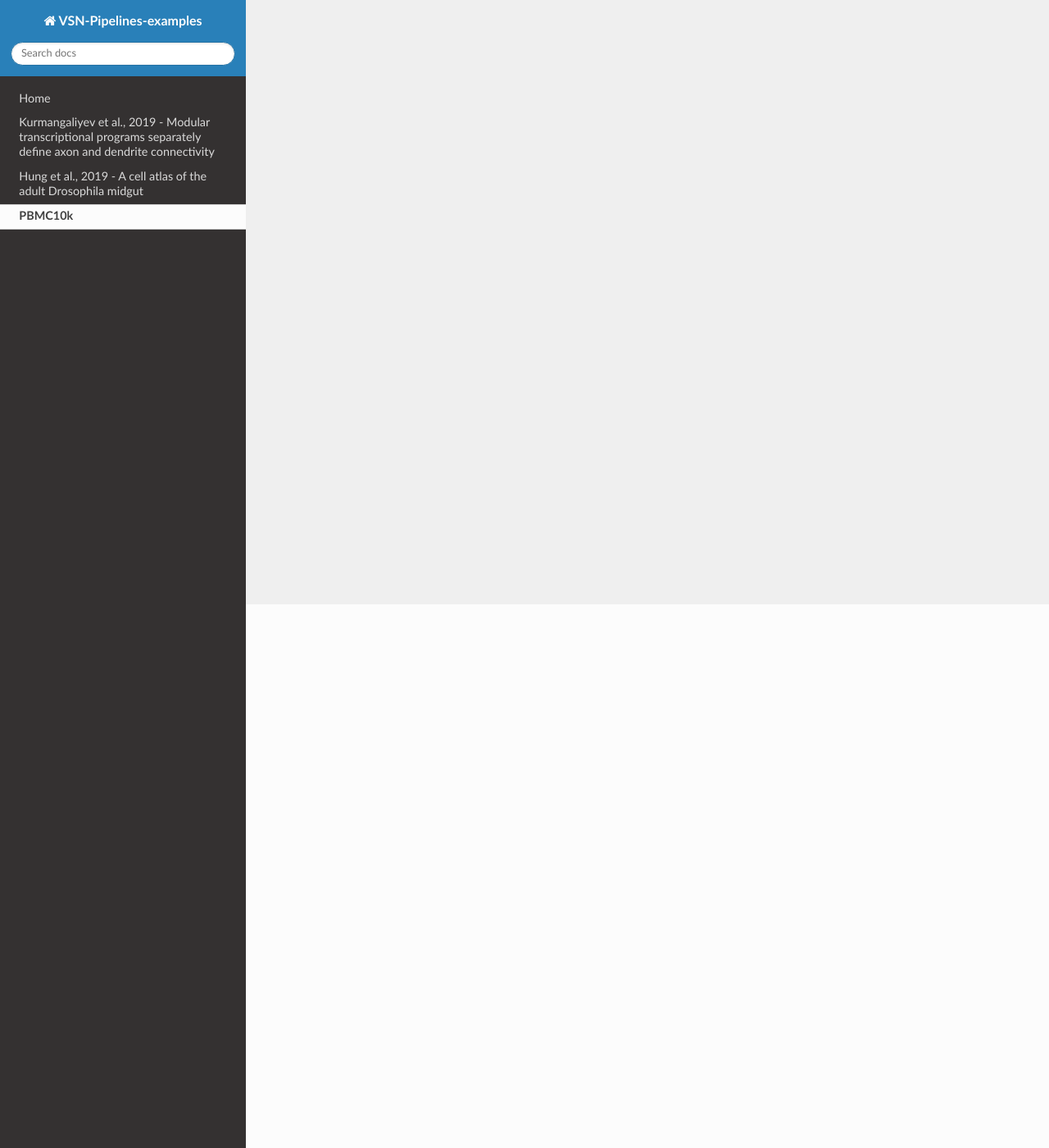
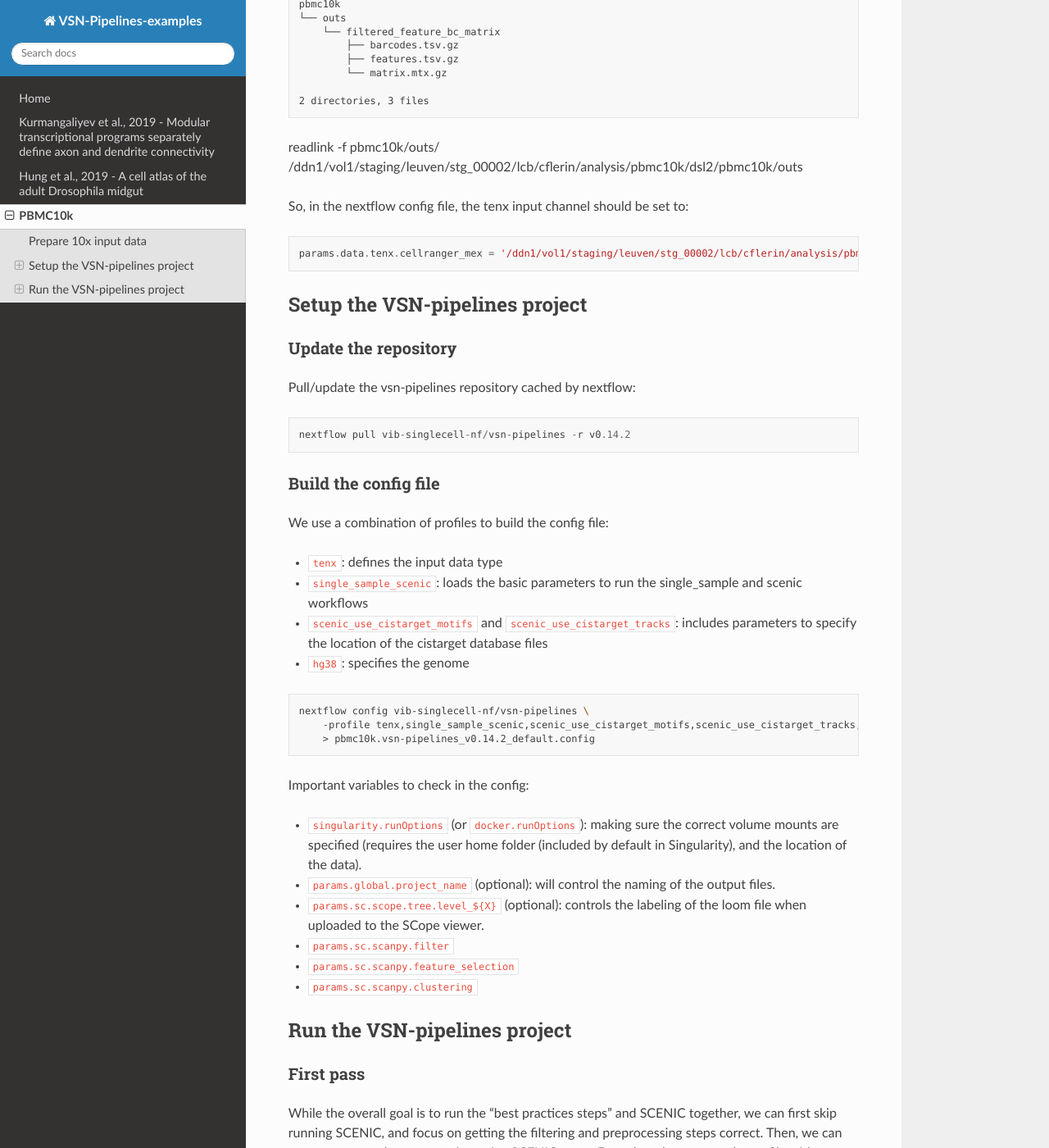
Before and after one commit to vib-singlecell-nf/vsn-pipelines-examples, a Sphinx documentation site: the page built from docs/PBMC10k.rst, in a window 1280 px wide and 1400 px high, scrolled down 663 px. Shown: the whole window at 82% size. Built offline with Sphinx 7.4.7 and the Read the Docs theme 2.0.0, drawn with Linux system fonts in a browser that asks for light colours; some of the changed text lies outside the part shown.

Commit message:
Updated PBMC10k example and main page

```diff
--- a/docs/PBMC10k.rst
+++ b/docs/PBMC10k.rst
@@ -1,2 +1,104 @@
 PBMC10k
--------
+=======
+
+Prepare 10x input data
+----------------------
+
+This tutorial shows the steps to analyze a typical scRNA-seq dataset.
+We will use PBMC data available from the 10 Genomics support website.
+
+The "Feature / cell matrix (filtered)" data was downloaded from 10x Genomics,
+`here <https://support.10xgenomics.com/single-cell-gene-expression/datasets/3.0.0/pbmc_10k_v3>`_.
+
+.. code-block:: bash
+
+    wget http://cf.10xgenomics.com/samples/cell-exp/3.0.0/pbmc_10k_v3/pbmc_10k_v3_filtered_feature_bc_matrix.tar.gz
+
+When using 10x data as an input, the pipeline assumes the files are in the typical Cell Ranger directory structure.
+This is not the case when downloading the processed counts from the 10x sebsite, so we will put them into the proper format::
+
+    mkdir -p pbmc10k/outs/
+    tar xvf pbmc_10k_v3_filtered_feature_bc_matrix.tar.gz -C pbmc10k/outs/
+
+which results in::
+
+    $ tree pbmc10k
+    pbmc10k
+    └── outs
+        └── filtered_feature_bc_matrix
+            ├── barcodes.tsv.gz
+            ├── features.tsv.gz
+            └── matrix.mtx.gz
+
+    2 directories, 3 files
+
+readlink -f pbmc10k/outs/
+/ddn1/vol1/staging/leuven/stg_00002/lcb/cflerin/analysis/pbmc10k/dsl2/pbmc10k/outs
+
+So, in the nextflow config file, the tenx input channel should be set to::
+
+    params.data.tenx.cellranger_mex = '/ddn1/vol1/staging/leuven/stg_00002/lcb/cflerin/analysis/pbmc10k/dsl2/pbmc10k/outs'
+
+
+Setup the VSN-pipelines project
+-------------------------------
+
+Update the repository
+*********************
+
+Pull/update the vsn-pipelines repository cached by nextflow::
+
+    nextflow pull vib-singlecell-nf/vsn-pipelines -r v0.14.2
+
+Build the config file
+*********************
+
+We use a combination of profiles to build the config file:
+
+* ``tenx``: defines the input data type
+* ``single_sample_scenic``: loads the basic parameters to run the single_sample and scenic workflows
+* ``scenic_use_cistarget_motifs`` and ``scenic_use_cistarget_tracks``: includes parameters to specify the location of the cistarget database files
+* ``hg38``: specifies the genome
+
+.. code-block:: bash
+
+    nextflow config vib-singlecell-nf/vsn-pipelines \
+        -profile tenx,single_sample_scenic,scenic_use_cistarget_motifs,scenic_use_cistarget_tracks,hg38,singularity \
+        > pbmc10k.vsn-pipelines_v0.14.2_default.config
+
+Important variables to check in the config:
+
+* ``singularity.runOptions`` (or ``docker.runOptions``): making sure the correct volume mounts are specified (requires the user home folder (included by default in Singularity), and the location of the data).
+* ``params.global.project_name`` (optional): will control the naming of the output files.
+* ``params.sc.scope.tree.level_${X}`` (optional): controls the labeling of the loom file when uploaded to the SCope viewer.
+* ``params.sc.scanpy.filter``
+* ``params.sc.scanpy.feature_selection``
+* ``params.sc.scanpy.clustering``
+
+
+Run the VSN-pipelines project
+-----------------------------
+
+First pass
+**********
+
+While the overall goal is to run the "best practices steps" and SCENIC together, we can first skip running SCENIC, and focus on getting the filtering and preprocessing steps correct.
+Then, we can move on to run the resource-intensive SCENIC steps.
+Even though we created a profile with single_sample and scenic options together, we can run just the single_sample workflow first::
+
+    nextflow -C pbmc10k.vsn-pipelines_v0.14.2.config \
+        run vib-singlecell-nf/vsn-pipelines \
+        -entry single_sample \
+        -r 0.14.2
+
+Now, the QC reports can be inspected, and the cell and gene filters can be updated by editing the config file.
+
+Second pass
+***********
+
+Once the filters look ok, we can re-start the pipeline with the full SCENIC steps enabled::
+
+    nextflow -C pbmc10k.vsn-pipelines_v0.14.2.config \
+        run vib-singlecell-nf/vsn-pipelines \
+        -entry single_sample_scenic \
+        -r 0.14.2 -resume
```
Also changed, not shown: docs/index.rst (+12 -0 lines).
